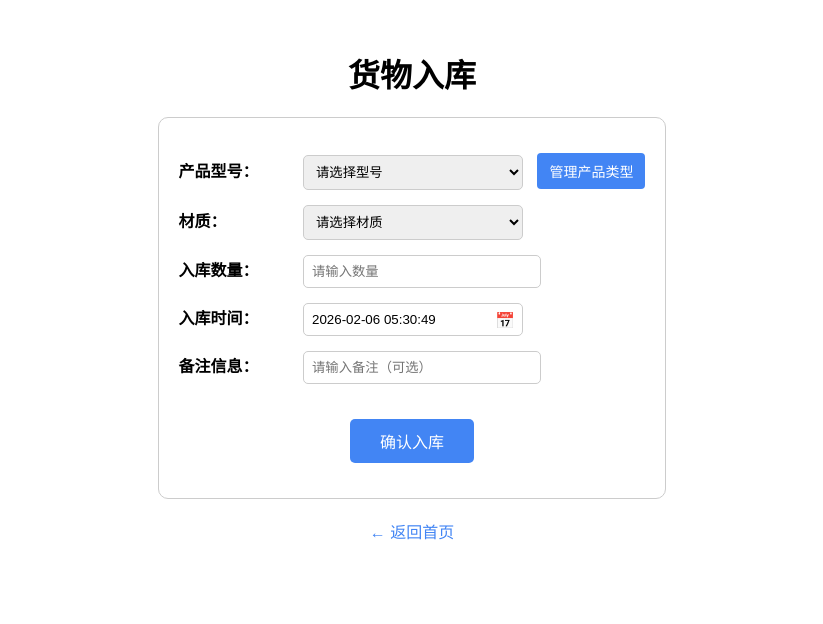
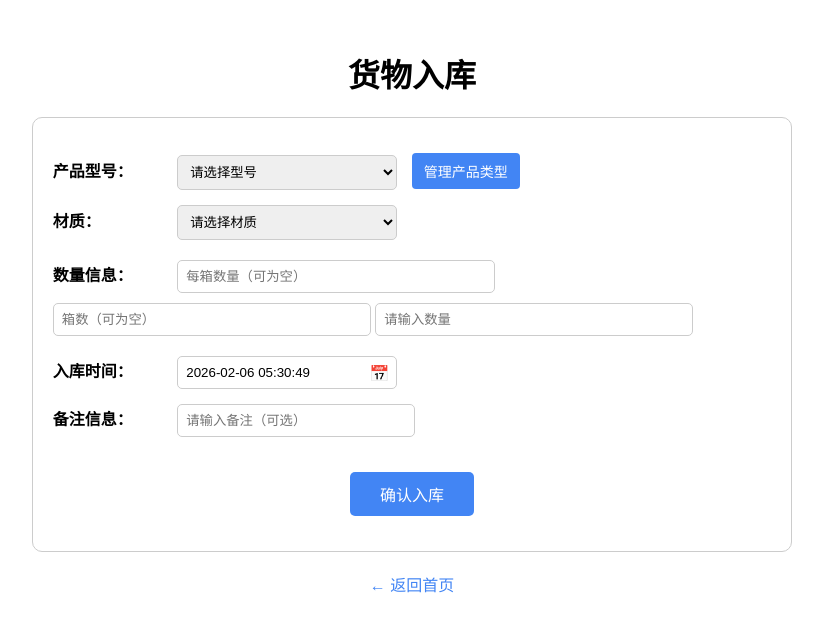
Before and after one commit to qin858526/warehouse_project, a Flask app: page /in_stock in a window 1280 px wide. Shown: the top 624 px of the page, without its empty margins (228-1051 px from the left). Run offline with Flask 3, Linux system fonts and the light colour scheme; data that the repository does not hold is empty.

Commit message:
新增箱数和每箱数量

```diff
--- a/app.py
+++ b/app.py
@@ -16,6 +16,7 @@
 # 初始化数据库（确保表存在）
 def init_database():
     conn = get_db_connection()
+    cursor = conn.cursor()
 
     # 产品型号表和材质表和客户表（独立管理）
     conn.execute('''
@@ -98,6 +99,24 @@
             UNIQUE(product_model, material)
         )
     ''')
+    # 定义需要新增的字段：表名 -> [(字段名, 字段类型), ...]
+    add_columns = {
+        'warehouse_in': [('box_num', 'INTEGER'), ('per_box_num', 'INTEGER')],
+        'warehouse_out': [('box_num', 'INTEGER'), ('per_box_num', 'INTEGER')],
+        'total_inventory': [('box_num', 'INTEGER'), ('per_box_num', 'INTEGER')]
+    }
+
+    for table_name, columns in add_columns.items():
+        # 查询当前表的所有字段名
+        cursor.execute(f"PRAGMA table_info({table_name})")
+        existing_columns = [col[1] for col in cursor.fetchall()]
+
+        # 遍历需要新增的字段，不存在才执行ALTER
+        for col_name, col_type in columns:
+            if col_name not in existing_columns:
+                cursor.execute(f'''ALTER TABLE {table_name} ADD COLUMN {col_name} {col_type}''')
+                print(f"成功为 {table_name} 新增字段 {col_name}")
+
     conn.commit()
     conn.close()
 
@@ -442,7 +461,6 @@
     )
 
 # 入库（核心：全局异常捕获，确保数据库提交）
-# 入库（核心：全局异常捕获，确保数据库提交）
 @app.route('/in_stock', methods=['GET', 'POST'])
 def in_stock():
     # product_models = ["型号A", "型号B", "型号C", "型号D"]
@@ -466,9 +484,14 @@
             # 1. 获取表单数据
             product_model = request.form['product_model']
             material = request.form['material']
+            per_box_num = request.form.get('per_box_num', '').strip()
+            box_num = request.form.get('box_num', '').strip()
             in_quantity = int(request.form['in_quantity'])
             user_input_time = request.form.get('in_time', '')
             remarks = request.form.get('remarks', '')
+            #   处理空值
+            per_box_num = int(per_box_num) if per_box_num else None
+            box_num = int(box_num) if box_num else None
 
             # 2. 简化时间处理：兼容任意格式，失败则用当前时间
             if not user_input_time:
@@ -487,11 +510,11 @@
             # 入库接口的数据库操作部分（修改后）
             conn = get_db_connection()
             # 调试日志1：打印要插入的数据
-            print(f"准备插入入库数据：{product_model}, {material}, {in_quantity}, {in_time}")
+            print(f"准备插入入库数据：{product_model}, {material}, {per_box_num}, {box_num}, {in_quantity}, {in_time}")
             # 插入入库记录
             conn.execute(
-                'INSERT INTO warehouse_in (product_model, material, in_quantity, in_time, remarks) VALUES (?, ?, ?, ?, ?)',
-                (product_model, material, in_quantity, in_time, remarks)
+                'INSERT INTO warehouse_in (product_model, material, per_box_num, box_num, in_quantity, in_time, remarks) VALUES (?, ?, ?, ?, ?, ?, ?)',
+                (product_model, material, per_box_num, box_num, in_quantity, in_time, remarks)
             )
             # 调试日志2：打印插入后的行数（确认插入成功）
             cursor = conn.execute('SELECT COUNT(*) FROM warehouse_in')
@@ -511,8 +534,8 @@
                 )
             else:
                 conn.execute(
-                    'INSERT INTO total_inventory (product_model, material, stock_quantity, remarks) VALUES (?, ?, ?, ?)',
-                    (product_model, material, in_quantity, remarks)
+                    'INSERT INTO total_inventory (product_model, material, per_box_num, box_num, stock_quantity, remarks) VALUES (?, ?, ?, ?, ?, ?)',
+                    (product_model, material, per_box_num, box_num, in_quantity, remarks)
                 )
             # 调试日志3：打印库存表行数
             cursor2 = conn.execute('SELECT COUNT(*) FROM total_inventory')
@@ -544,10 +567,16 @@
         try:
             product_model = request.form['product_model']
             material = request.form['material']
+            per_box_num = request.form.get('per_box_num', '').strip()
+            box_num = request.form.get('box_num', '').strip()
             out_quantity = int(request.form['out_quantity'])
             customer_unit = request.form['customer_unit']
             user_input_time = request.form.get('out_time', '')
             remarks = request.form.get('remarks', '')
+
+            # 处理空值
+            per_box_num = int(per_box_num) if per_box_num else None
+            box_num = int(box_num) if box_num else None
 
             # 简化时间处理
             if not user_input_time:
@@ -579,8 +608,8 @@
 
             # 插入出库记录
             conn.execute(
-                'INSERT INTO warehouse_out (product_model, material, out_quantity, customer_unit, out_time, remarks) VALUES (?, ?, ?, ?, ?, ?)',
-                (product_model, material, out_quantity, customer_unit, out_time, remarks)
+                'INSERT INTO warehouse_out (product_model, material, per_box_num, box_num, out_quantity, customer_unit, out_time, remarks) VALUES (?, ?, ?, ?, ?, ?, ?, ?)',
+                (product_model, material, per_box_num, box_num, out_quantity, customer_unit, out_time, remarks)
             )
             # 更新库存
             new_quantity = stock['stock_quantity'] - out_quantity
--- a/templates/in_history.html
+++ b/templates/in_history.html
@@ -95,7 +95,9 @@
                 <th>ID</th>
                 <th>产品型号</th>
                 <th>材质</th>
-                <th>入库数量</th>
+                <th>每箱数量</th>  <!-- 新增 -->
+                <th>箱数</th>      <!-- 新增 -->
+                <th>入库总数</th>
                 <th>入库时间</th>
                 <th>备注</th>
             </tr>
@@ -106,6 +108,8 @@
                 <td>{{ record.id }}</td>
                 <td>{{ record.product_model }}</td>
                 <td>{{ record.material }}</td>
+                <td>{{ record.per_box_num or '-' }}</td>
+                <td>{{ record.box_num or '-' }}</td>
                 <td>{{ record.in_quantity }}</td>
                 <td>{{ record.in_time }}</td>
                 <td>{{ record.remarks or '-' }}</td>
--- a/templates/in_stock.html
+++ b/templates/in_stock.html
@@ -383,6 +383,17 @@
             background: #f44336;
             color: white;
         }
+        .form-input {
+            margin: 5px 0;
+            padding: 8px;
+            width: 100%;
+            max-width: 300px;
+        }
+        @media (max-width: 768px) {
+            .form-input {
+                max-width: 100%;
+            }
+        }
     </style>
     <!-- 路径保持你实际的目录结构 -->
     <link rel="stylesheet" href="/static/laydate/theme/default/laydate.css">
@@ -496,9 +507,17 @@
                     <option value="材质5">材质5</option>
                 </select>
             </div>
-            <div class="form-item">
-                <label for="in_quantity">入库数量：</label>
-                <input type="number" name="in_quantity" id="in_quantity" min="1" required placeholder="请输入数量">
+            <div class="form-group">
+                <label>数量信息：</label>
+                <!-- 新增：每箱数量 -->
+                <input type="number" name="per_box_num" id="per_box_num" placeholder="每箱数量（可为空）"
+                    class="form-input" oninput="calcTotalNum()">
+                <!-- 新增：箱数 -->
+                <input type="number" name="box_num" id="box_num" placeholder="箱数（可为空）"
+                    class="form-input" oninput="calcTotalNum()">
+                <!-- 总数量（自动计算/手动编辑） -->
+                <input type="number" name="in_quantity" id="in_quantity" min="1" required placeholder="请输入数量"
+                    class="form-input" oninput="clearBoxNums()">
             </div>
             <div class="form-item">
                 <label for="in_time">入库时间：</label>
@@ -855,7 +874,30 @@
                     }
                 });
         }
-
+        // ========== 新增：自动计算相关函数 ==========
+        function calcTotalNum() {
+            const perBox = document.getElementById('per_box_num').value || 0;
+            const box = document.getElementById('box_num').value || 0;
+            const totalInput = document.getElementById('in_quantity');
+            // 仅当总数量未手动输入时，自动计算
+            if (!totalInput.dataset.manualEdit) {
+                totalInput.value = perBox * box;
+            }
+        }
+        // 手动编辑总数量：清空前两个输入框
+        function clearBoxNums() {
+            const totalInput = document.getElementById('in_quantity');
+            // 标记为手动编辑，避免自动计算覆盖
+            totalInput.dataset.manualEdit = 'true';
+            document.getElementById('per_box_num').value = '';
+            document.getElementById('box_num').value = '';
+        }
+        // 重置手动编辑标记（当清空总数量时）
+        document.getElementById('in_quantity').addEventListener('change', function() {
+            if (!this.value) {
+                this.dataset.manualEdit = 'false';
+            }
+        });
     </script>
 </body>
 </html>
--- a/templates/out_history.html
+++ b/templates/out_history.html
@@ -94,7 +94,9 @@
                 <th>ID</th>
                 <th>产品型号</th>
                 <th>材质</th>
-                <th>出库数量</th>
+                <th>每箱数量</th>  <!-- 新增 -->
+                <th>箱数</th>      <!-- 新增 -->
+                <th>出库总数</th>
                 <th>客户单位</th>
                 <th>出库时间</th>
                 <th>备注</th>
@@ -106,6 +108,8 @@
                 <td>{{ record.id }}</td>
                 <td>{{ record.product_model }}</td>
                 <td>{{ record.material }}</td>
+                <td>{{ record.per_box_num or '-' }}</td>
+                <td>{{ record.box_num or '-' }}</td>
                 <td>{{ record.out_quantity }}</td>
                 <td>{{ record.customer_unit }}</td>
                 <td>{{ record.out_time }}</td>
```
Also changed, not shown: templates/out_stock.html (+46 -4 lines).
